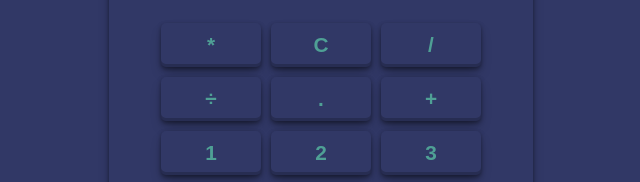
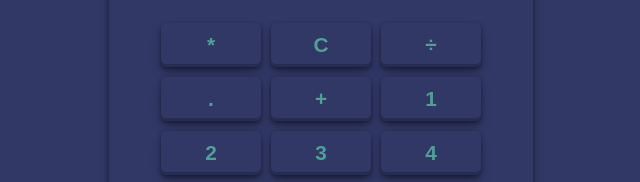
Before and after one commit to victoriomark/Calculator, a plain HTML site: page index.html in a window 1280 px wide. Shown: the part 255-437 px from the top of the page, 319-959 px from the left. Drawn offline with Linux system fonts and the light colour scheme.

Commit message:
updateds

```diff
--- a/index.html
+++ b/index.html
@@ -16,7 +16,6 @@
 
             <button id="op" value="*">*</button>
             <button id="op" class="del">C</button>
-            <button id="op" value="/">/</button>
             <button id="op" value="/">÷</button>
             <button id="op" value=".">.</button>
             <button id="op" value="+">+</button>
```
